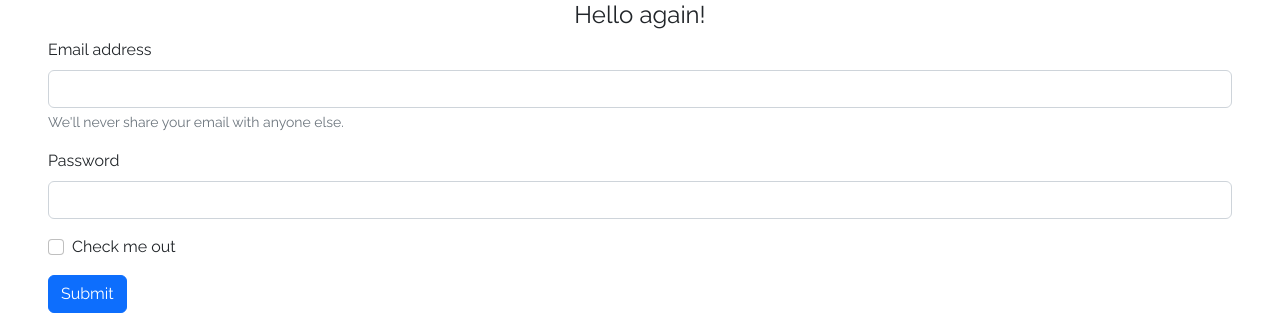
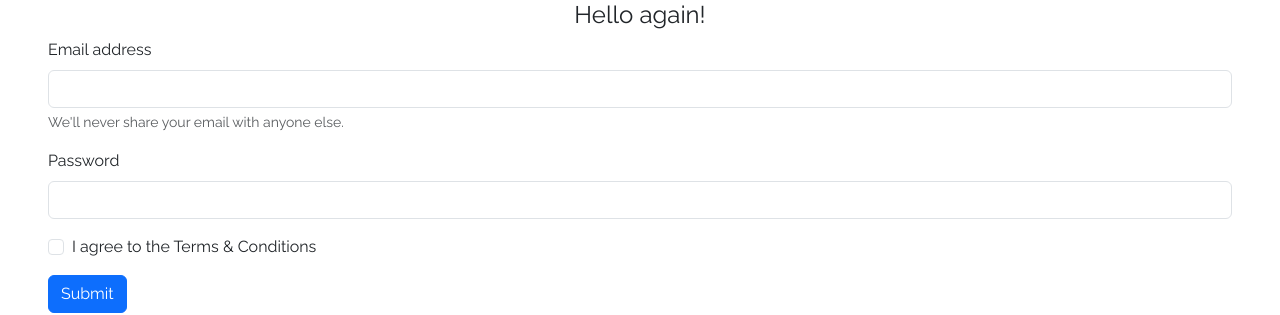
Before and after one commit to mkandan1/weather, a React (Create React App) app in the folder client/: page /login in a window 1280 px wide. Shown: the part 127-442 px from the top of the page. Built offline with nearby package versions, Linux system fonts and the light colour scheme.

Commit message:
login validation

```diff
--- a/client/src/pages/Login.js
+++ b/client/src/pages/Login.js
@@ -1,39 +1,52 @@
-import React from 'react';
+import React, { useState } from 'react';
 import './login.css';
-
+import "bootstrap/dist/js/bootstrap.min.js";
+import "bootstrap/dist/css/bootstrap.min.css";
 
 export default function Login() {
   return (
     <>
-    <Form/>
+      <Form />
     </>
-  )
+  );
 }
 
-function Form(){
-  return(
+function Form() {
+  const [validated, setValidated] = useState(false);
+
+  const handleSubmit = (event) => {
+    const form = event.currentTarget;
+    if (!form.checkValidity()) {
+      event.preventDefault();
+      event.stopPropagation();
+    }
+
+    setValidated(true);
+  };
+
+  return (
     <>
-    <form className='form m-5'>
+      <form className='form needs-validation m-5' noValidate onSubmit={handleSubmit}>
         <center>
-    <p class="h1"><b>LOGIN</b></p>
+          <p className="h1"><b>LOGIN</b></p>
           <br></br>
-    <p class="h4">Hello again!</p>
+          <p className="h4">Hello again!</p>
         </center>
-  <div class="mb-3">
-    <label for="exampleInputEmail1" class="form-label">Email address</label>
-    <input type="email" class="form-control" id="exampleInputEmail1" aria-describedby="emailHelp"></input>
-    <div id="emailHelp" class="form-text">We'll never share your email with anyone else.</div>
+        <div className={`mb-3 ${validated ? 'was-validated' : ''}`}>
+          <label htmlFor="exampleInputEmail1" className="form-label">Email address</label>
+          <input type="email" className="form-control" id="exampleInputEmail1" aria-describedby="emailHelp" required />
+          <div id="emailHelp" className="form-text">We'll never share your email with anyone else.</div>
         </div>
-  <div class="mb-3">
-    <label for="exampleInputPassword1" class="form-label">Password</label>
-    <input type="password" class="form-control" id="exampleInputPassword1"></input>
+        <div className={`mb-3 ${validated ? 'was-validated' : ''}`}>
+          <label htmlFor="exampleInputPassword1" className="form-label">Password</label>
+          <input type="password" className="form-control" id="exampleInputPassword1" required />
         </div>
-  <div class="mb-3 form-check">
-    <input type="checkbox" class="form-check-input" id="exampleCheck1"></input>
-    <label class="form-check-label" for="exampleCheck1">Check me out</label>
+        <div className="mb-3 form-check">
+          <input type="checkbox" className="form-check-input" id="exampleCheck1" required />
+          <label className="form-check-label" htmlFor="exampleCheck1">I agree to the Terms & Conditions</label>
         </div>
-  <button type="submit" class="btn btn-primary">Submit</button>
+        <button type="submit" className="btn btn-primary">Submit</button>
       </form>
     </>
-  )
+  );
 }
```
Lines whose indentation alone changed are shown as unchanged.
